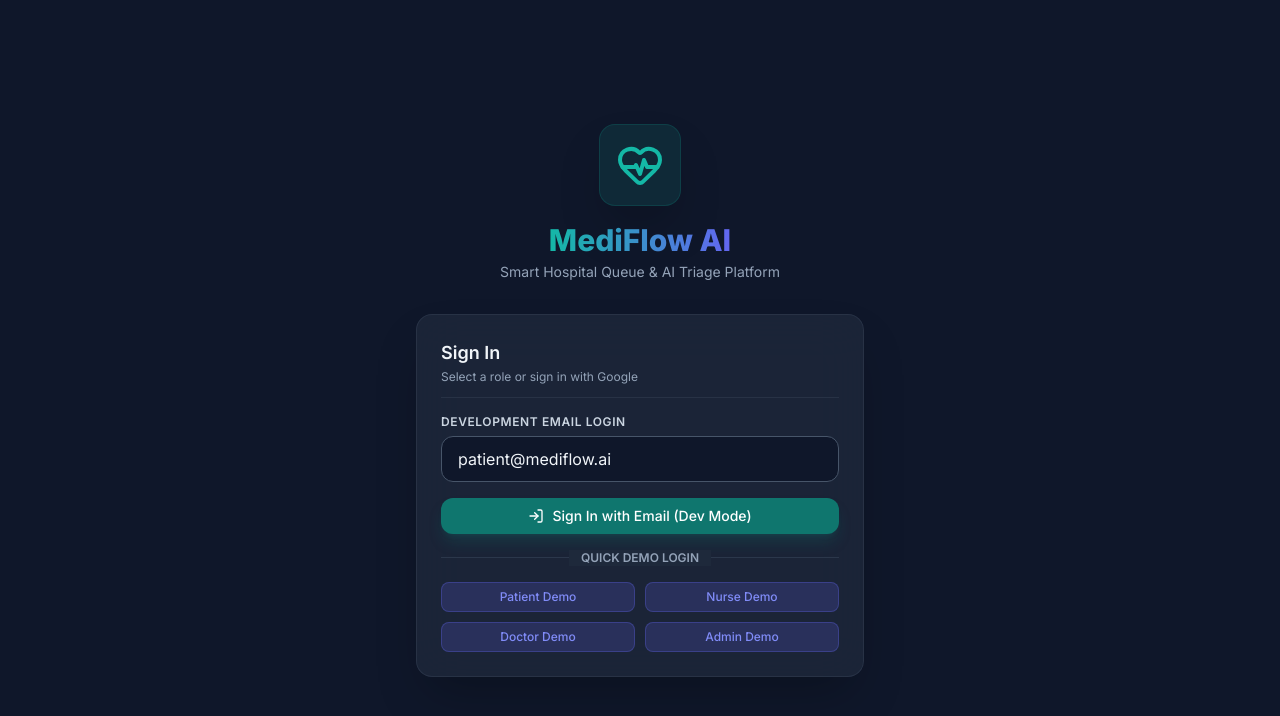
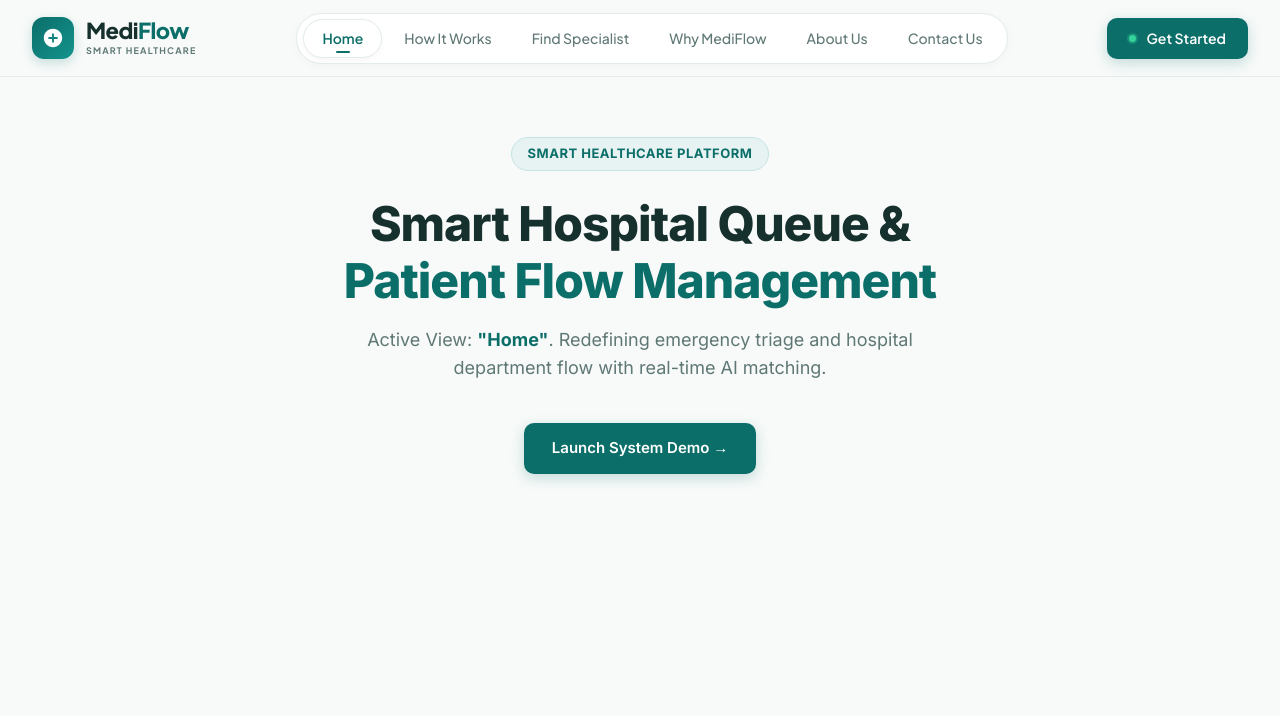
Before and after one commit to muralimdev07/Mediflow-Ai, a React (Vite) app in the folder frontend/: page / in a window 1280 px wide. Before the commit this address led to /login. Shown: the top 716 px of the page. Built offline with nearby package versions, Linux system fonts and the light colour scheme.

Commit message:
feat: set MediFlow Navbar as main landing page on root route /

```diff
--- /dev/null
+++ b/frontend/src/features/landing/LandingPage.jsx
@@ -0,0 +1,79 @@
+import React, { useState } from 'react';
+import { Navbar } from '../../components/Navbar/Navbar';
+
+export const LandingPage = () => {
+  const [activeTab, setActiveTab] = useState('Home');
+
+  return (
+    <div style={{ backgroundColor: '#F7FAF9', minHeight: '100vh', color: '#16302E' }}>
+      {/* Premium Modern Healthcare Navbar */}
+      <Navbar activeItem={activeTab} onNavigate={(label) => setActiveTab(label)} />
+
+      {/* Demonstration Canvas / Hero Preview */}
+      <main style={{ maxWidth: '1400px', margin: '0 auto', padding: '60px 32px', textAlign: 'center' }}>
+        <div
+          style={{
+            display: 'inline-block',
+            padding: '6px 16px',
+            backgroundColor: '#E6F3F2',
+            color: '#0B6E69',
+            borderRadius: '9999px',
+            fontSize: '13px',
+            fontWeight: '700',
+            letterSpacing: '0.5px',
+            marginBottom: '24px',
+            border: '1px solid #C5E4E2',
+          }}
+        >
+          SMART HEALTHCARE PLATFORM
+        </div>
+
+        <h1
+          style={{
+            fontSize: '48px',
+            fontWeight: '800',
+            color: '#16302E',
+            letterSpacing: '-1px',
+            lineHeight: '1.2',
+            marginBottom: '16px',
+          }}
+        >
+          Smart Hospital Queue & <br />
+          <span style={{ color: '#0B6E69' }}>Patient Flow Management</span>
+        </h1>
+
+        <p
+          style={{
+            fontSize: '18px',
+            color: '#5F7875',
+            maxWidth: '640px',
+            margin: '0 auto 40px auto',
+            lineHeight: '1.6',
+          }}
+        >
+          Active View: <strong style={{ color: '#0B6E69' }}>"{activeTab}"</strong>. Redefining emergency triage and hospital department flow with real-time AI matching.
+        </p>
+
+        <div style={{ display: 'flex', gap: '16px', justifyCenter: 'center', justifyContent: 'center' }}>
+          <a
+            href="/login"
+            style={{
+              backgroundColor: '#0B6E69',
+              color: '#FFFFFF',
+              padding: '14px 28px',
+              borderRadius: '10px',
+              fontWeight: '600',
+              textDecoration: 'none',
+              fontSize: '15px',
+              boxShadow: '0 4px 14px rgba(11, 110, 105, 0.22)',
+            }}
+          >
+            Launch System Demo →
+          </a>
+        </div>
+      </main>
+    </div>
+  );
+};
+
+export default LandingPage;
```
Also changed, not shown: frontend/src/router.jsx (+10 -1 lines).
